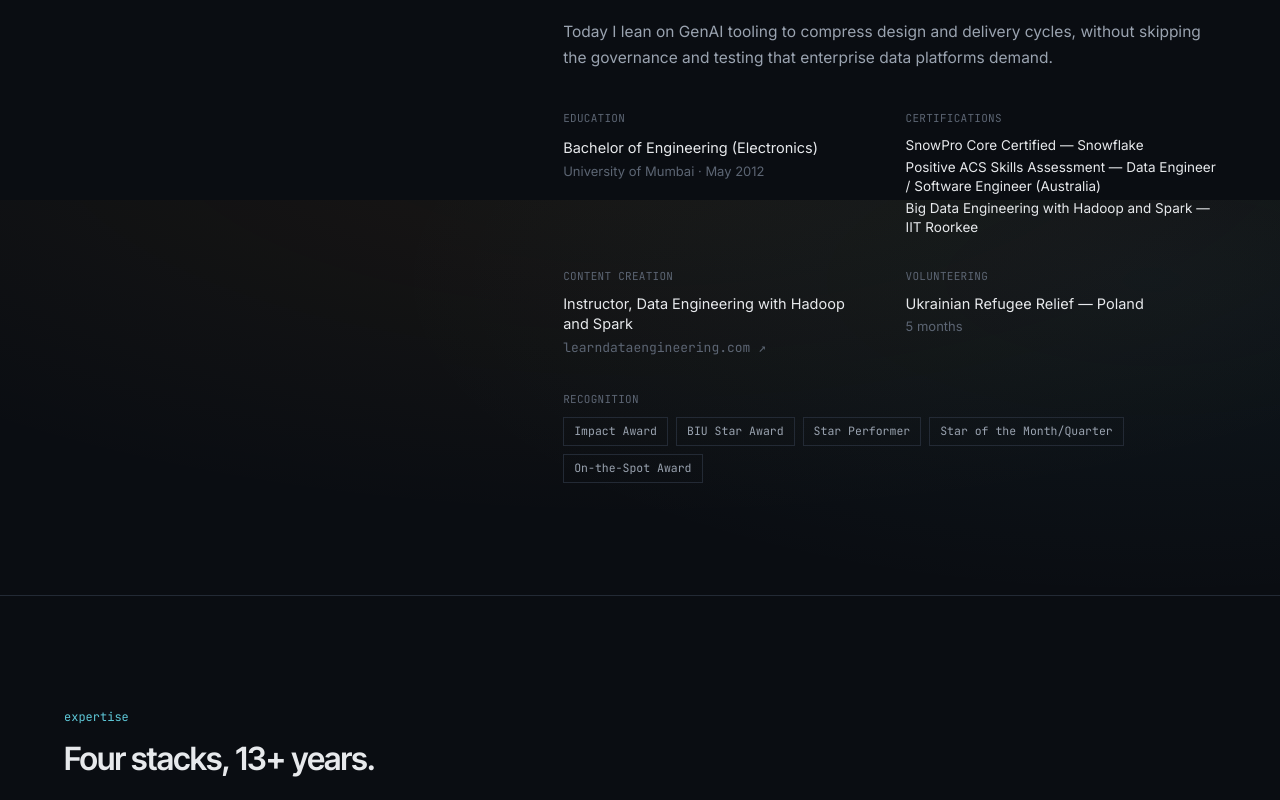
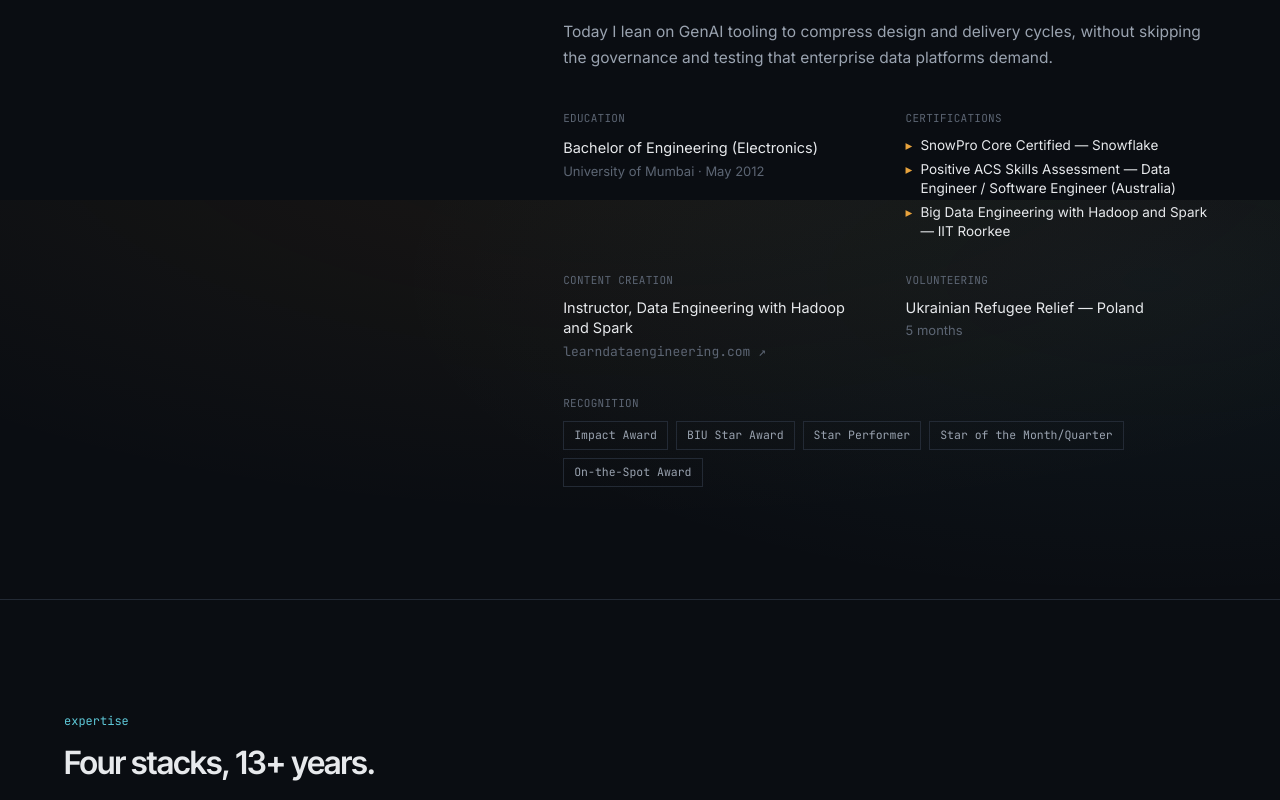
Before and after one commit to suyog-nagaokar/suyog-portfolio, a Next.js app: page / in a window 1280 px wide. Shown: the part 1400-2200 px from the top of the page. Built offline with nearby package versions, Linux system fonts and the light colour scheme.

Commit message:
Fix skills grid layout and add certification bullets

```diff
--- a/components/About.tsx
+++ b/components/About.tsx
@@ -40,9 +40,12 @@ export default function About() {
               </div>
               <div>
                 <div className="font-mono text-[11px] text-ink-faint uppercase tracking-wide mb-2">Certifications</div>
-                <ul className="space-y-1">
+                <ul className="space-y-1.5">
                   {certifications.map((c) => (
-                    <li key={c} className="text-ink text-[13.5px] leading-snug">{c}</li>
+                    <li key={c} className="text-ink text-[13.5px] leading-snug flex gap-2">
+                      <span className="text-amber shrink-0">▸</span>
+                      <span>{c}</span>
+                    </li>
                   ))}
                 </ul>
               </div>
--- a/components/Skills.tsx
+++ b/components/Skills.tsx
@@ -12,13 +12,13 @@ export default function Skills() {
           </h2>
         </div>
 
-        <div className="columns-1 sm:columns-2 lg:columns-4 gap-px [&>*]:mb-px">
+        <div className="grid grid-cols-1 sm:grid-cols-2 lg:grid-cols-4 gap-px bg-hairline border border-hairline">
           {entries.map(([category, items]) => (
-            <div key={category} className="bg-base border border-hairline p-6 md:p-7 break-inside-avoid">
+            <div key={category} className="bg-base p-6 md:p-7 flex flex-col">
               <h3 className="font-mono text-[12px] text-amber uppercase tracking-wide mb-4">
                 {category}
               </h3>
-              <div className="flex flex-wrap gap-1.5">
+              <div className="flex flex-wrap gap-1.5 content-start">
                 {items.map((item) => (
                   <span
                     key={item}
--- a/lib/data.ts
+++ b/lib/data.ts
@@ -165,13 +165,13 @@ export const experience: Experience[] = [
 
 export const skills = {
   "Data Engineering": ["Kafka", "Spark", "Spark Streaming", "Snowflake", "dbt", "Apache Airflow", "Apache Iceberg", "AWS Step Functions", "MongoDB"],
+  "Cloud & Platforms": ["AWS EMR", "Glue", "Athena", "Redshift", "S3", "Lambda", "Azure ADF", "Databricks", "Synapse", "Delta Lake", "Terraform"],
+  "AI & Productivity": ["Cursor", "ChatGPT", "Claude", "Gemini", "AI-assisted Development", "Automated Documentation"],
+  "Leadership & Practices": ["Team Leadership", "Mentoring", "Git", "Bitbucket", "Jira", "Agile (Scrum/Kanban)", "CI/CD", "Code Reviews", "SDLC"],
+  "Architecture & Governance": ["Data Warehousing", "Data Lakes", "Lakehouse Architecture", "Data Modeling", "ETL/ELT", "Data Governance"],
   "Hadoop Ecosystem": ["Hadoop", "Hive", "Pig", "Sqoop", "HBase", "Impala", "Cloudera", "Hortonworks"],
-  "Cloud & Platforms": ["AWS EMR", "Glue", "Athena", "Redshift", "S3", "Lambda", "Azure ADF", "Databricks", "Synapse", "Delta Lake", "Terraform"],
+  "Languages & Scripting": ["Python", "PySpark", "SQL", "Java", "PL/SQL", "Shell scripting"],
   "BI & Visualization": ["QuickSight", "Tableau", "Power BI", "Streamlit"],
-  "Architecture & Governance": ["Data Warehousing", "Data Lakes", "Lakehouse Architecture", "Data Modeling", "ETL/ELT", "Data Governance"],
-  "Languages & Scripting": ["Python", "PySpark", "SQL", "Java", "PL/SQL", "Shell scripting"],
-  "Leadership & Practices": ["Team Leadership", "Mentoring", "Git", "Bitbucket", "Jira", "Agile (Scrum/Kanban)", "CI/CD", "Code Reviews", "SDLC"],
-  "AI & Productivity": ["Cursor", "ChatGPT", "Claude", "Gemini", "AI-assisted Development", "Automated Documentation"],
 };
 
 export const certifications = [
```
